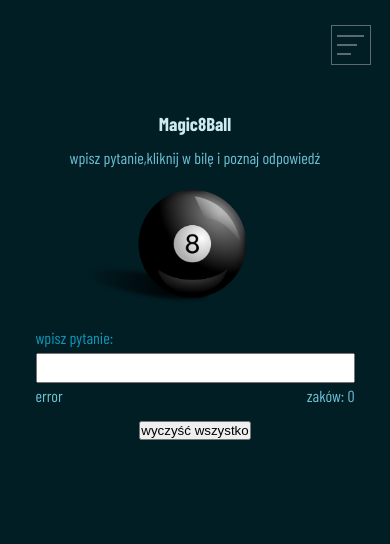
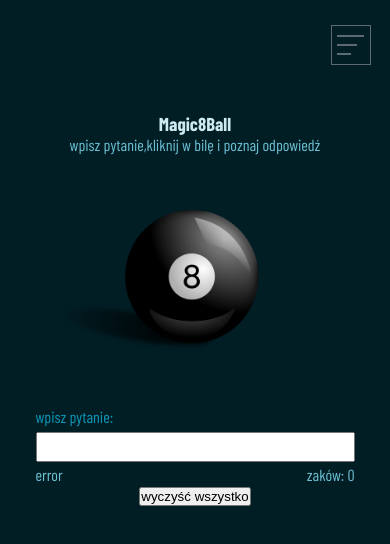
Before and after one commit to Scorpion19702022/SIMPLE_PROJECT_REACT_REDUX, a React (Vite) app: page /Magic8Ball in a window 390 px wide. Shown: the top 544 px of the page. Built offline with nearby package versions, Linux system fonts and the light colour scheme; a web font is replaced by a local one.

Commit message:
added style for mobile

```diff
--- a/src/Components/Magic8Ball/Styles/Magic8BallAction.module.css
+++ b/src/Components/Magic8Ball/Styles/Magic8BallAction.module.css
@@ -26,7 +26,7 @@
 
 .wrapper {
 	width: 90%;
-	height: 360px;
+	height: 380px;
 	display: flex;
 	flex-direction: column;
 	justify-content: space-between;
@@ -45,7 +45,7 @@
 
 .box_img {
 	width: 100%;
-	height: 40px;
+	height: 45%;
 	display: flex;
 	justify-content: center;
 	align-items: center;
@@ -54,6 +54,7 @@
 
 .btn_ball {
 	width: 100%;
+	height: 100%;
 	background: none;
 	border: none;
 	display: flex;
@@ -62,7 +63,7 @@
 }
 
 .img {
-	width: 50%;
+	height: 90%;
 	object-fit: cover;
 	transform: translateX(-18%);
 	cursor: pointer;
```
